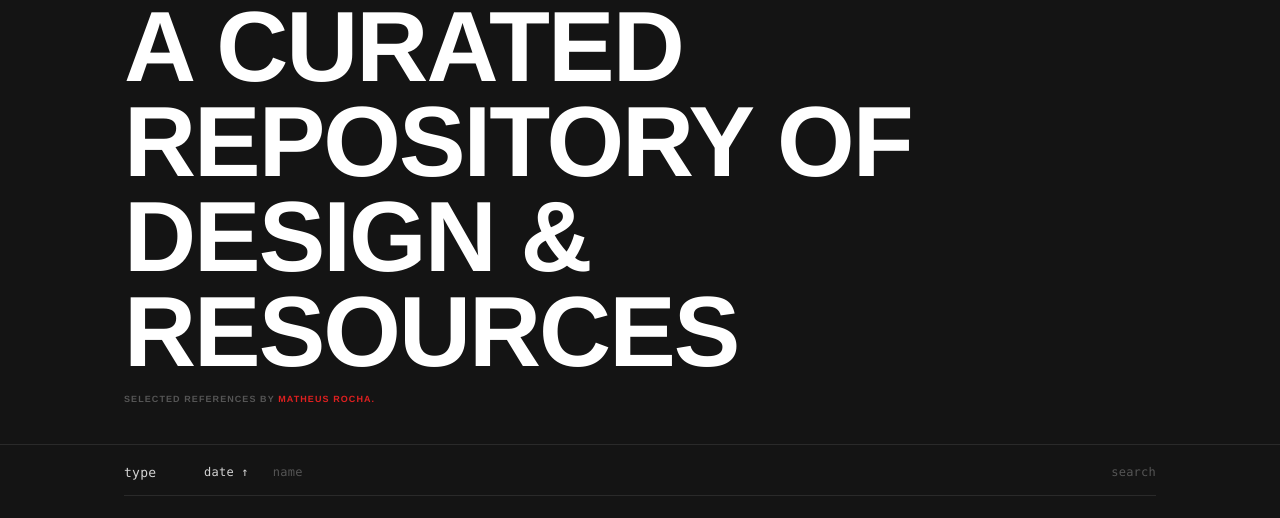
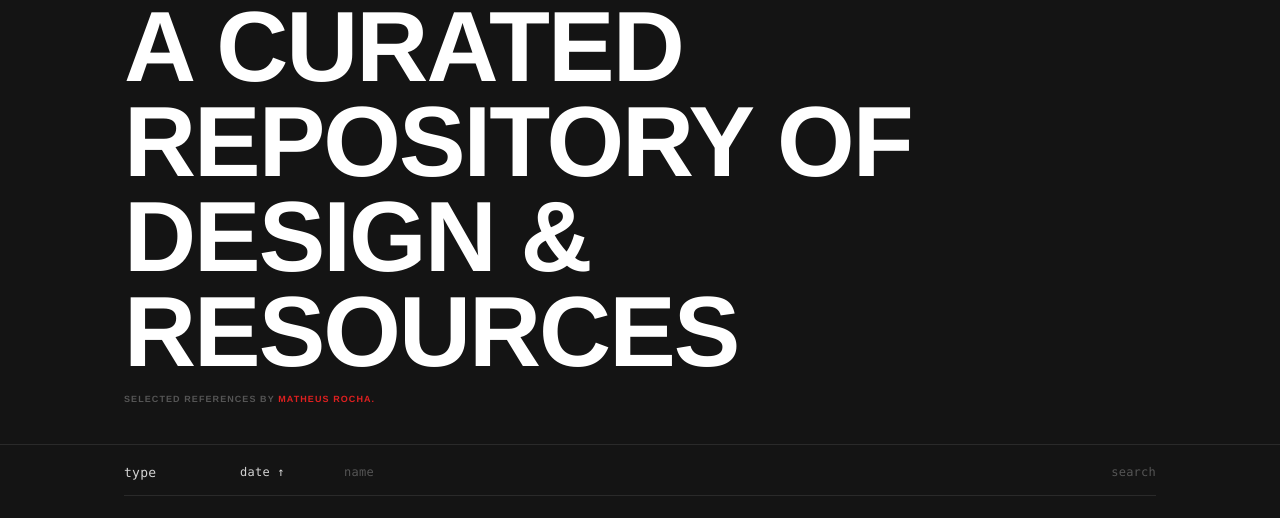
Before and after one commit to matheusrocharezende/references-repository, a website: page public/index.html in a window 1280 px wide. Drawn offline with Linux system fonts and the light colour scheme; no server answers.

Commit message:
fix: align topbar sort buttons with table columns
- .version width: 64px (tablet) / 84px (desktop) to match col-category offset
- .sort-btn[data-sort="date"] width: 72px mobile / 80px tablet+ to match col-date
- text-align: left on sort buttons

Co-Authored-By: Claude Sonnet 4.6 <noreply@anthropic.com>

```diff
--- a/public/style.css
+++ b/public/style.css
@@ -119,11 +119,20 @@ html, body {
 
 @media (min-width: 768px) {
   .version {
-    display: inline;
+    display: block;
     font-size: 13px;
     color: var(--text-primary);
     letter-spacing: 0.02em;
-    min-width: 48px;
+    /* col-category(80px) + col-category padding-right(16px) - topbar gap(32px) = 64px */
+    width: 64px;
+    flex-shrink: 0;
+  }
+}
+
+@media (min-width: 1100px) {
+  .version {
+    /* col-category(100px) + padding-right(16px) - topbar gap(32px) = 84px */
+    width: 84px;
   }
 }
 
@@ -145,9 +154,21 @@ html, body {
   font-size: 12px;
   cursor: pointer;
   padding: 0;
+  text-align: left;
   letter-spacing: 0.02em;
   transition: color 0.15s;
   -webkit-tap-highlight-color: transparent;
+}
+
+/* date button: fixed width = col-date width so "name" btn aligns with col-name */
+.sort-btn[data-sort="date"] {
+  width: 72px;
+}
+
+@media (min-width: 768px) {
+  .sort-btn[data-sort="date"] {
+    width: 80px;
+  }
 }
 
 .sort-btn.active { color: var(--text-primary); }
```
